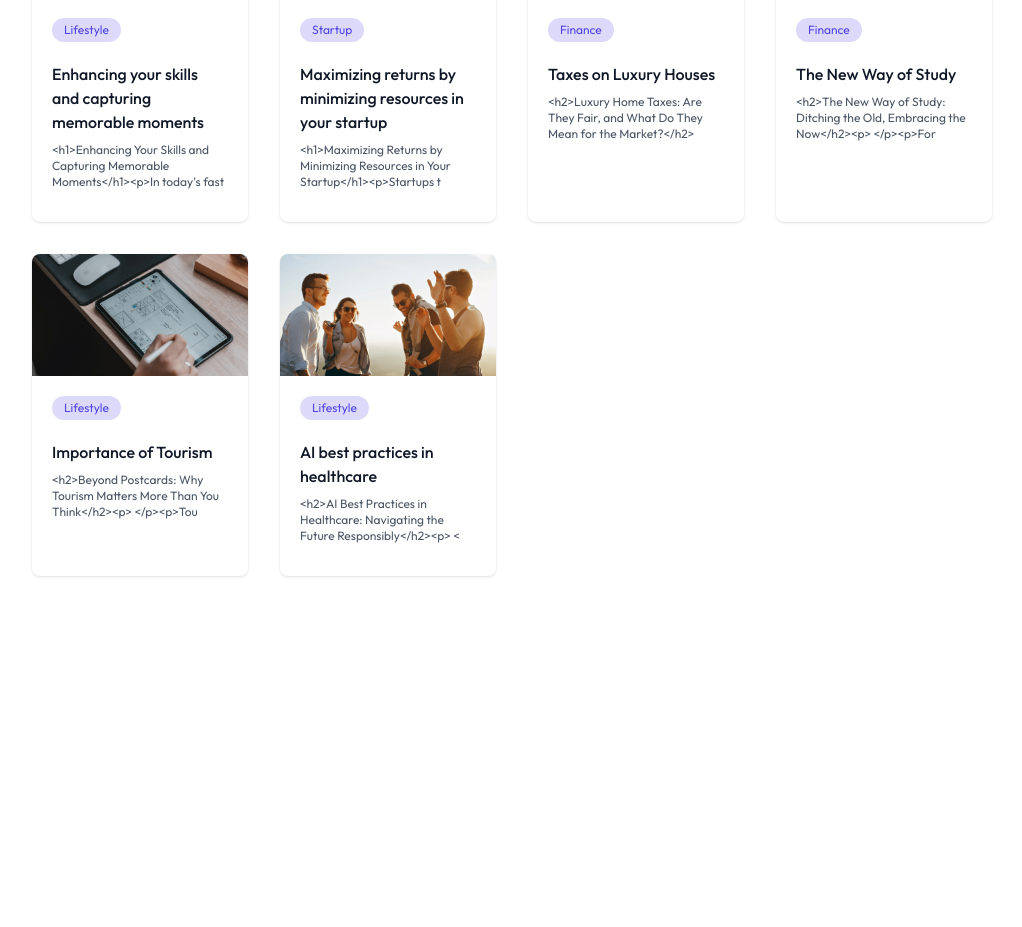
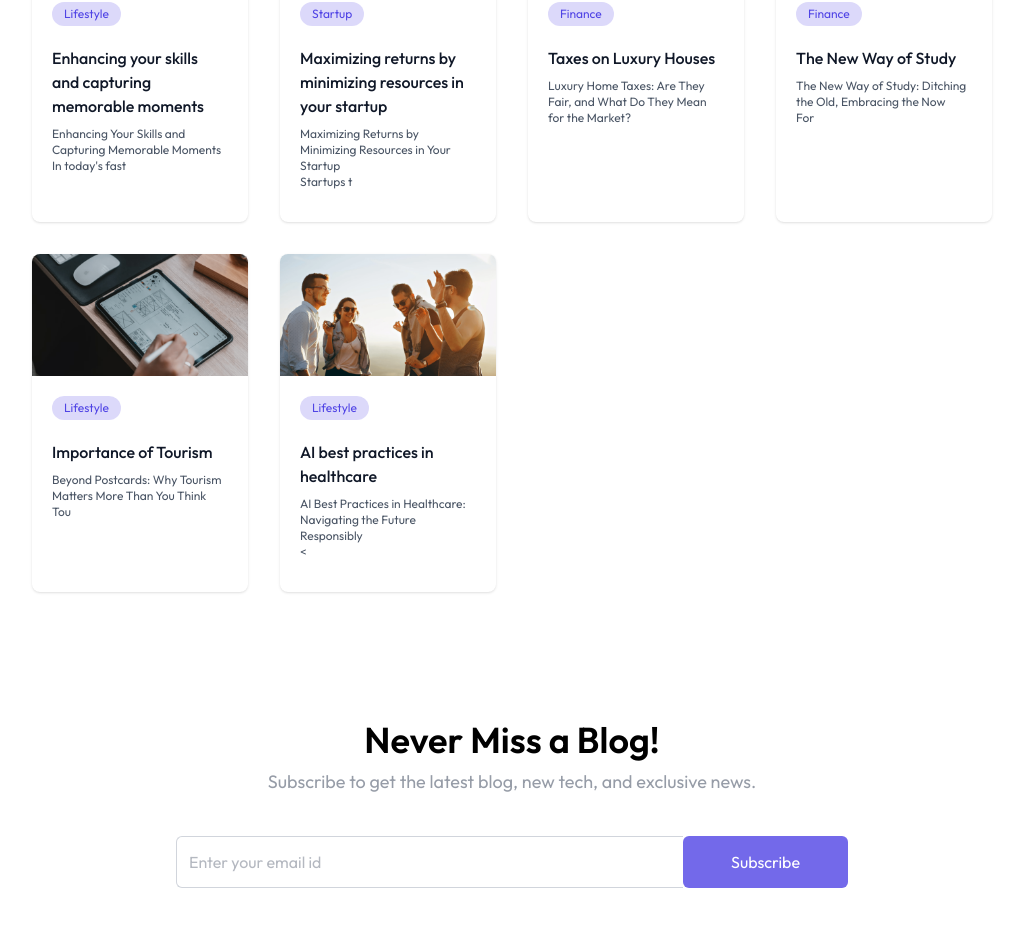
Before and after one commit to Jayant9917/QuickBlog-Frontend, a React (Vite) app in the folder client/: page / in a window 1280 px wide. Shown: the part 1127-2054 px from the top of the page, without its empty margins (128-1150 px from the left). Before the commit the page ends 1799 px from the top, so only its background shows below. Built offline with nearby package versions, Linux system fonts and the light colour scheme.

Commit message:
newsletter section completed

```diff
--- a/client/src/App.jsx
+++ b/client/src/App.jsx
@@ -8,7 +8,7 @@
     <div>
       <Routes>
         <Route path='/' element={<Home/>}/>
-        <Route path='/Blog' element={<Blog/>}/>
+        <Route path='/Blog/:id' element={<Blog/>}/>
       </Routes>
     </div>
   )
--- a/client/src/components/BlogCard.jsx
+++ b/client/src/components/BlogCard.jsx
@@ -13,7 +13,7 @@
       <span className='ml-5 mt-5 px-3 py-1 inline-block bg-primary/20 rounded-full text-primary text-xs'>{category}</span>
       <div className='p-5'>
         <h5 className='mb-2 font-medium text-gray-900'>{title}</h5>
-        <p className='mb-3 text-xs text-gray-600'>{description.slice(0,80)}</p>
+        <p className='mb-3 text-xs text-gray-600' dangerouslySetInnerHTML={{"__html": description.slice(0,80)}}></p>
       </div>
     </div>
   )
--- /dev/null
+++ b/client/src/components/Newsletter.jsx
@@ -0,0 +1,18 @@
+import React from 'react'
+
+const Newsletter = () => {
+  return (
+    <div className='flex flex-col items-center justify-center text-center space-y-2 my-32'>
+      <h1 className='md:text-4xl text-2xl font-semibold'>Never Miss a Blog!</h1>
+      <p className='md:text-lg text-gray-500/70 pb-8'>Subscribe to get the latest blog, new tech, and exclusive news.</p>
+      <form className='flex items-center justify-between max-w-2xl w-full md:h-13 h-12'>
+        <input className='border border-gray-300 rounded-md h-full border-r-0 outline-none w-full rounded-r-none px-3
+        text-gray-500' type="text" placeholder='Enter your email id' required/>
+        <button type='submit' className='md:px-12 px-8 h-full text-white bg-primary/80 hover:bg-primary
+        transition-all cursor-pointer rounded-md rounded-1-none'>Subscribe</button>
+      </form>
+    </div>
+  )
+}
+
+export default Newsletter
--- /dev/null
+++ b/client/src/components/footer.jsx
@@ -0,0 +1,11 @@
+import React from 'react'
+
+const footer = () => {
+  return (
+    <div>
+
+    </div>
+  )
+}
+
+export default footer
--- a/client/src/pages/Home.jsx
+++ b/client/src/pages/Home.jsx
@@ -2,7 +2,7 @@
 import Navbar from '../components/Navbar'
 import Header from '../components/Header'
 import BlogList from '../components/BlogList'
-import BlogCard from '../components/BlogCard'
+import Newsletter from '../components/Newsletter'
 
 const Home = () => {
   return (
@@ -10,6 +10,7 @@
         <Navbar/>
         <Header/>
         <BlogList/>
+        <Newsletter/>
     </>
   )
 }
```
